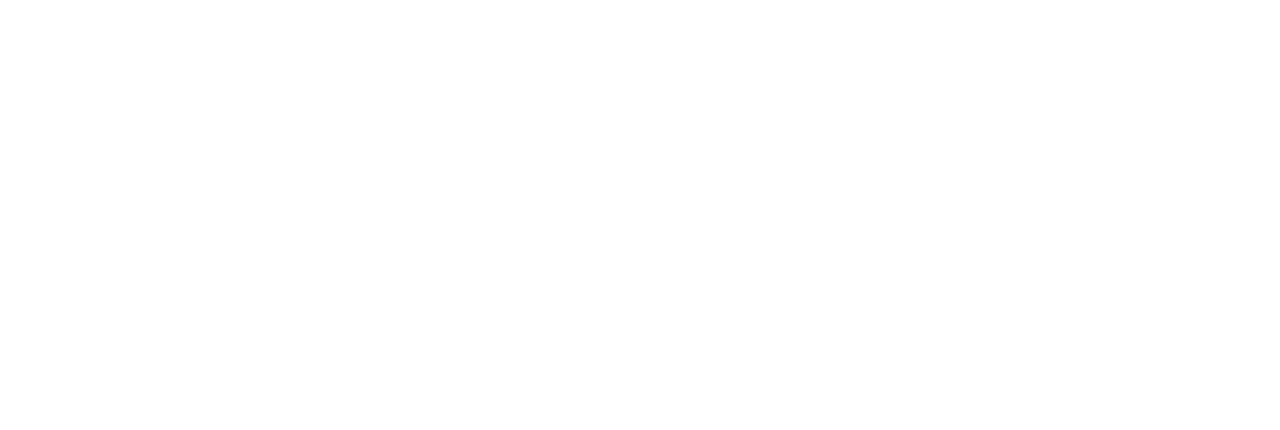
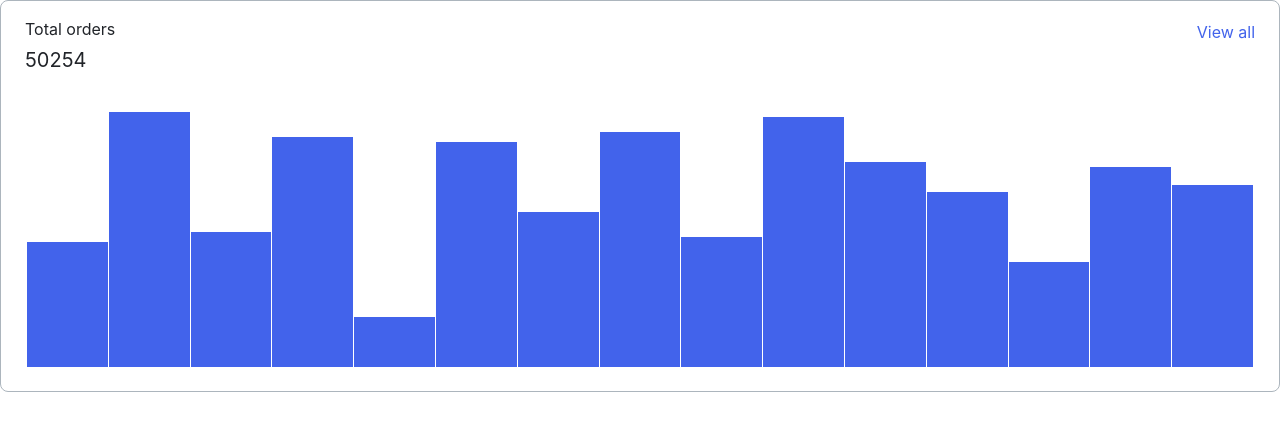
Before and after one commit to js-tasks-ru/htmlcss-20231222_gladysheva-pv, a website: page 04-lection2/01-histogram/index.html in a window 1280 px wide. Drawn offline with Linux system fonts and the light colour scheme.

Commit message:
4 task. Histogram

```diff
--- a/04-lection2/01-histogram/histogram.css
+++ b/04-lection2/01-histogram/histogram.css
@@ -0,0 +1,51 @@
+.histogram {
+    border-style: solid;
+    border-radius: 8px;
+    border-width: 1px;
+    border-color: var(--grey-3);
+    margin-bottom: 8px;
+    font-style: normal;
+    font-size: 16px;
+    font-weight: 400;
+    line-height: 24px;
+    font-family: 'Inter';
+}
+
+.histogram__header {
+    padding: 16px 0px 6px 24px;
+    color: var(--black);
+    display: inline-block;
+}
+
+.histogram__link {
+    color: var(--blue-1);
+    text-align: right;
+    text-decoration: none;
+    float: right;
+    padding: 19px 24px;
+}
+
+.histogram__total {
+    font-size: 20px;
+    line-height: 26px;
+    color: var(--black);
+    padding-left: 24px;
+    padding-bottom: 39px;
+}
+
+.histogram__data {
+    display: flex;
+    flex-flow: row;
+    justify-content: space-evenly;
+    padding: 0px 26px 24px 26px;
+}
+
+.histogram__item {
+    background-color: var(--blue-1);
+    align-self: flex-end;
+    flex-basis: 100%;
+}
+
+.histogram__item + .histogram__item {
+    margin-left: 1px
+}
--- a/04-lection2/01-histogram/index.html
+++ b/04-lection2/01-histogram/index.html
@@ -6,6 +6,27 @@
         <link rel="stylesheet" href="./histogram.css">
     </head>
     <body>
-
+        <div class="histogram">
+            <div class="histogram__header">Total orders</div>
+            <a class="histogram__link" href="#">View all</a>
+            <div class="histogram__total">50254</div>
+            <div class="histogram__data">
+                <div class="histogram__item" style="height: 125px;"></div>
+                <div class="histogram__item" style="height: 255px;"></div>
+                <div class="histogram__item" style="height: 135px;"></div>
+                <div class="histogram__item" style="height: 230px;"></div>
+                <div class="histogram__item" style="height: 50px;"></div>
+                <div class="histogram__item" style="height: 225px;"></div>
+                <div class="histogram__item" style="height: 155px;"></div>
+                <div class="histogram__item" style="height: 235px;"></div>
+                <div class="histogram__item" style="height: 130px;"></div>
+                <div class="histogram__item" style="height: 250px;"></div>
+                <div class="histogram__item" style="height: 205px;"></div>
+                <div class="histogram__item" style="height: 175px;"></div>
+                <div class="histogram__item" style="height: 105px;"></div>
+                <div class="histogram__item" style="height: 200px;"></div>
+                <div class="histogram__item" style="height: 182px;"></div>
+            </div>
+        </div>
     </body>
 </html>
```
